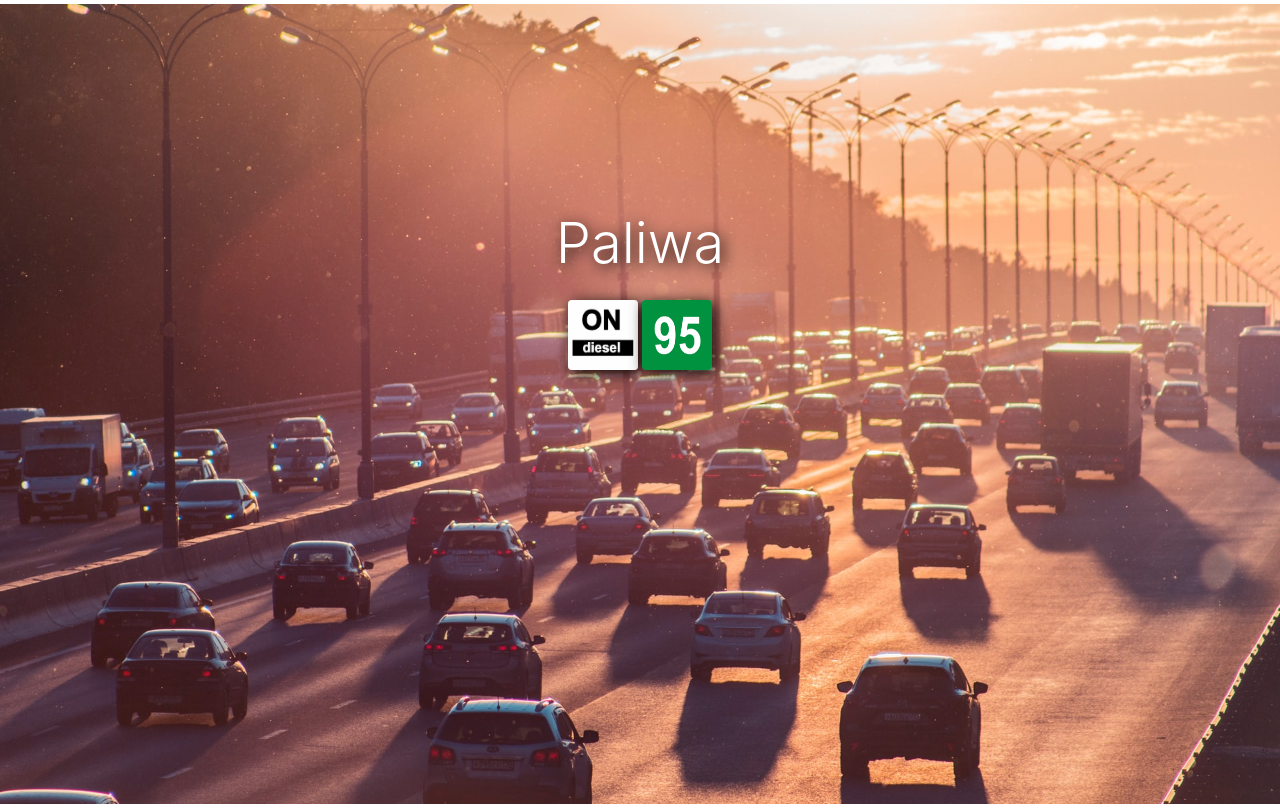
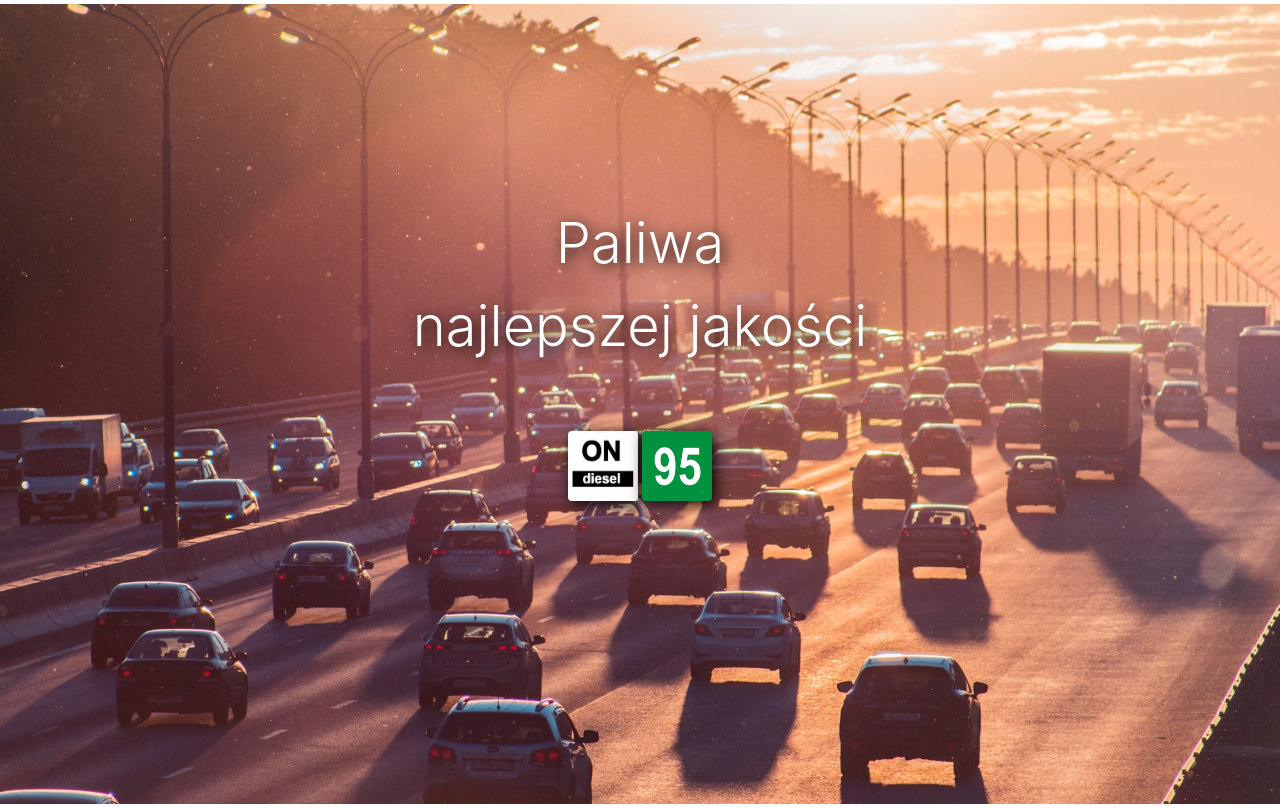
Before and after one commit to szymanskirafal/cpn, a Django app: page / in a window 1280 px wide. Shown: the part 2435-3243 px from the top of the page. Run offline with Django 3.2, Linux system fonts and the light colour scheme; parts of the project's set-up code (start-up, migrations or seed data) failed here and were passed over.

Commit message:
Change slogan of fuels

```diff
--- a/templates/home.html
+++ b/templates/home.html
@@ -42,6 +42,8 @@
   <div class="h-25 d-inline-block container-fluid"></div>
   <div class="h-50 d-inline-block container-fluid">
     <p class="white-text display-4">Paliwa</p>
+    <p class="white-text display-4">najlepszej jakości</p>
+    <br><br>
     <a class="btn" href="{% url 'pages:fuels' %}" role="button">
       <img class="rounded fuel" src="{% static 'images/on.png' %}" width="70" height="70" alt="" loading="lazy">
       <img class="rounded fuel" src="{% static 'images/pb.png' %}" width="70" height="70" alt="" loading="lazy">
```
